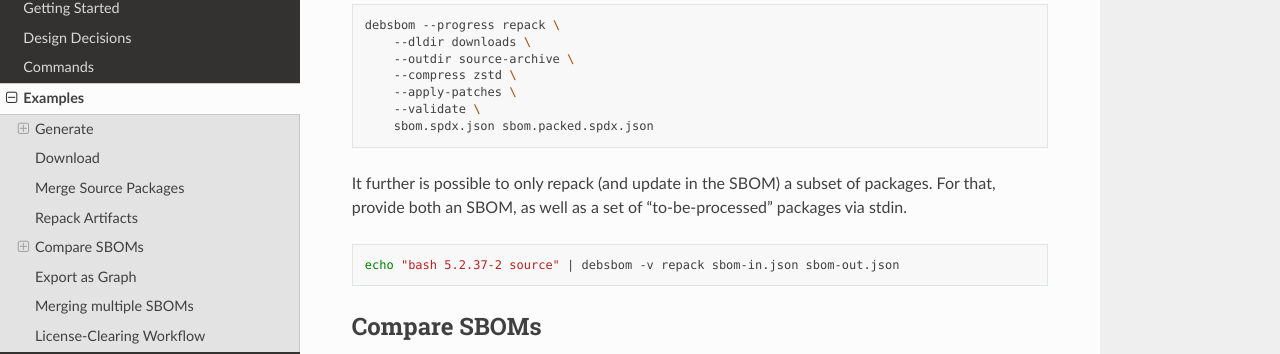
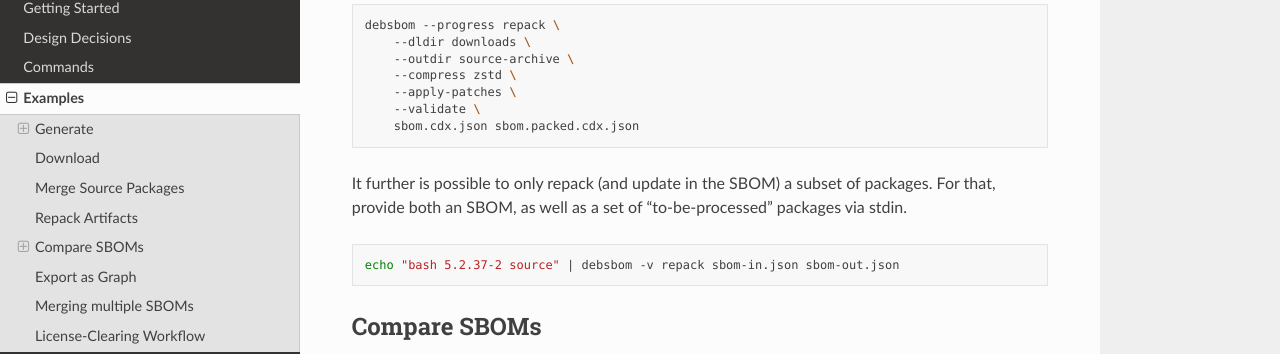
Before and after one commit to siemens/debsbom, a Sphinx documentation site: the page built from docs/source/examples.rst, in a window 1280 px wide and 900 px high, scrolled down 2247 px. Shown: the part 141-495 px from the top of the window. Built offline with Sphinx 7.4.7 and the Read the Docs theme 3.1.0, drawn with Linux system fonts in a browser that asks for light colours.

Commit message:
docs: fix file names in repack example
Change the file names from 'spdx.json' to cdx.json for the
'standard-bom' repack example, since standard-bom is a subset of
CycloneDX.

Fixes: 0a25ebd ("docs: add examples for all debsbom commands")
Signed-off-by: Tamino Larisch <tamino.larisch@siemens.com>

```diff
--- a/docs/source/examples.rst
+++ b/docs/source/examples.rst
@@ -116,7 +116,7 @@ The following example generates a ``standard-bom`` source distribution archive.
         --compress zstd \
         --apply-patches \
         --validate \
-        sbom.spdx.json sbom.packed.spdx.json
+        sbom.cdx.json sbom.packed.cdx.json
 
 It further is possible to only repack (and update in the SBOM) a subset of packages.
 For that, provide both an SBOM, as well as a set of "to-be-processed" packages via stdin.
```
